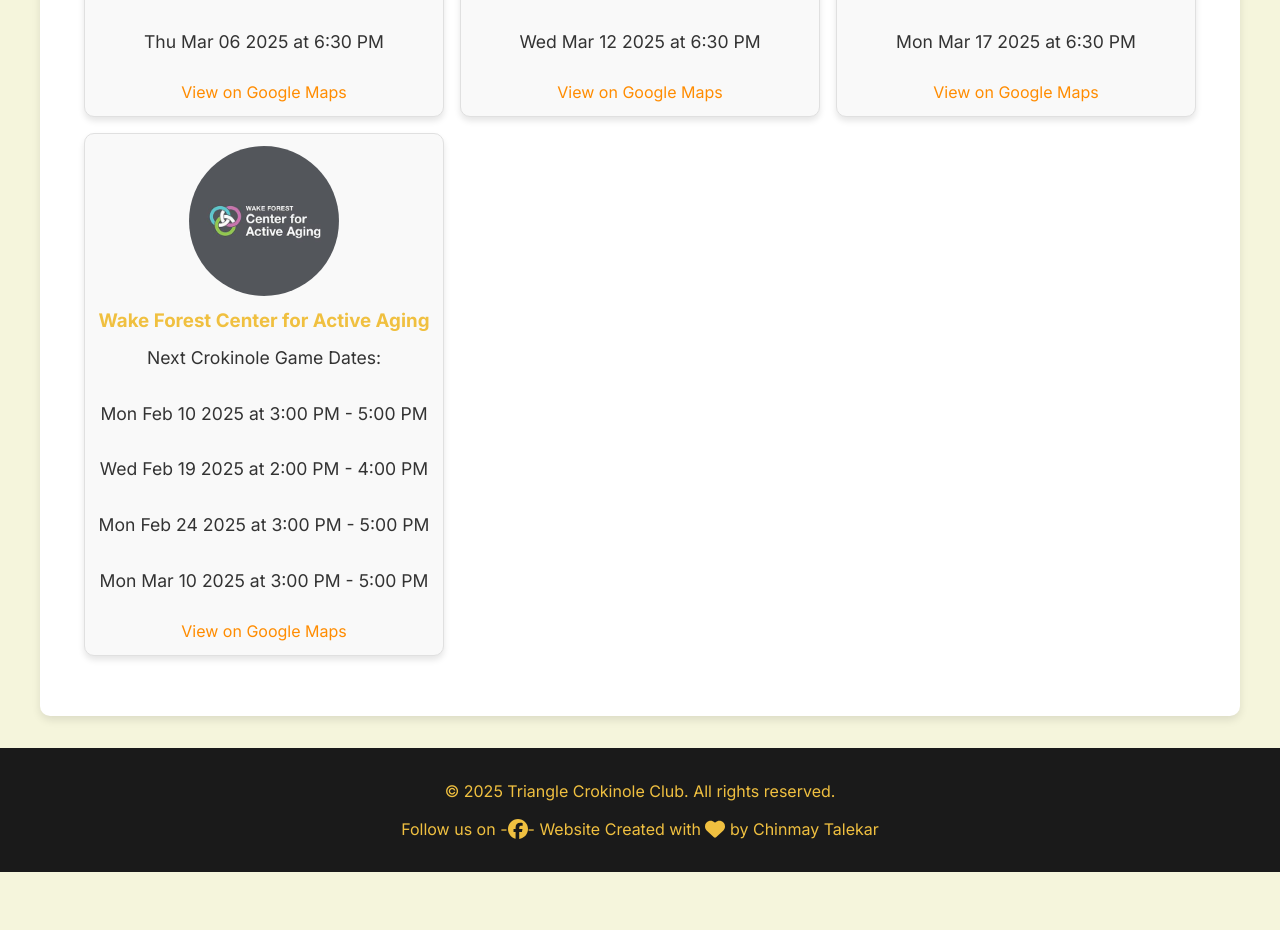
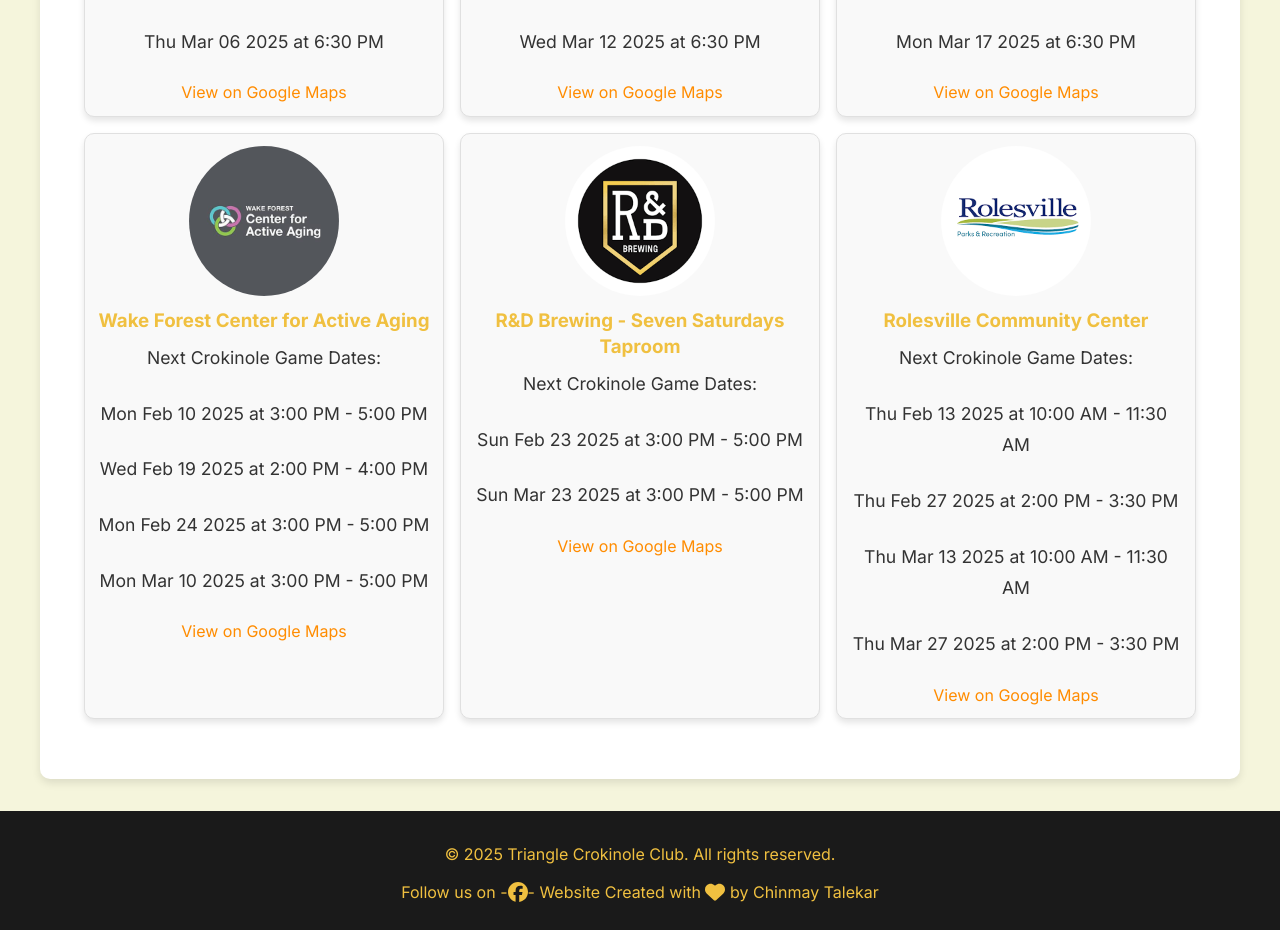
Before and after one commit to talyruger/triangle-crokinole-club, a React (Create React App) app: page / in a window 1280 px wide. Shown: the part 780-1710 px from the top of the page. Before the commit the page ends 1652 px from the top, so only its background shows below. Built offline with nearby package versions, Linux system fonts and the light colour scheme.

Commit message:
Added R&D Brewing and Rolesville Community Center event locations with logos

```diff
--- a/src/pages/Events.js
+++ b/src/pages/Events.js
@@ -4,6 +4,8 @@ import fortnightLogo from '../assets/logos/FortnightLogo.png';
 import blackbirdLogo from '../assets/logos/BlackbirdLogo.png';
 import whiteStreetLogo from '../assets/logos/WhiteStreetLogo.png';
 import seniorCenterLogo from '../assets/logos/NWSlogo.jpeg';
+import rdBrewingLogo from '../assets/logos/R&DBrewingLogo.png';
+import rolesvilleLogo from '../assets/logos/RolesvilleCommunityCenterLogo.png';
 import TournamentCard from '../components/TournamentCard';
 
 const EventsContainer = styled.div`
@@ -188,6 +190,33 @@ const Events = () => {
       logo: seniorCenterLogo,
       description: 'Join us at Wake Forest Center for Active Aging for a fun afternoon of crokinole!'
     },
+    {
+      day: 0, // Sunday
+      week: 4, // 4th week of the month
+      title: 'R&D Brewing - Seven Saturdays Taproom',
+      link: 'https://share.google/0XtCdmQ7LwYgnlJjT',
+      logo: rdBrewingLogo,
+      time: '3:00 PM - 5:00 PM',
+      description: 'Join us at R&D Brewing - Seven Saturdays Taproom for a fun afternoon of crokinole!'
+    },
+    {
+      locations: [
+        {
+          day: 4, // Thursday
+          weeks: [2], // 2nd week of the month
+          time: '10:00 AM - 11:30 AM'
+        },
+        {
+          day: 4, // Thursday
+          weeks: [4], // 4th week of the month
+          time: '2:00 PM - 3:30 PM'
+        }
+      ],
+      title: 'Rolesville Community Center',
+      link: 'https://share.google/Xv8KrCFsaWlFoE34n',
+      logo: rolesvilleLogo,
+      description: 'Join us at Rolesville Community Center (514 Southtown Circle, Rolesville, NC) for a fun time of crokinole!'
+    },
   ];
 
   const today = new Date();
```
Also changed, not shown: src/assets/logos/R&DBrewingLogo.png (added), src/assets/logos/RolesvilleCommunityCenterLogo.png (added).
